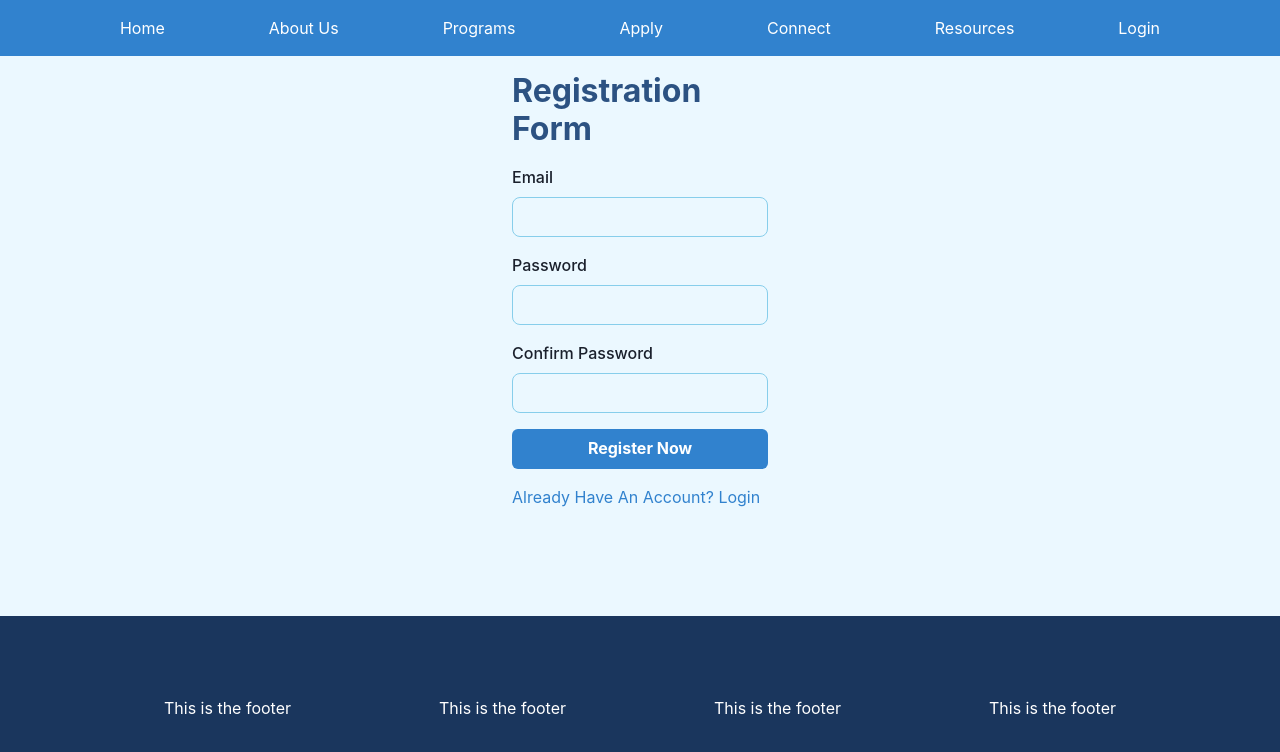
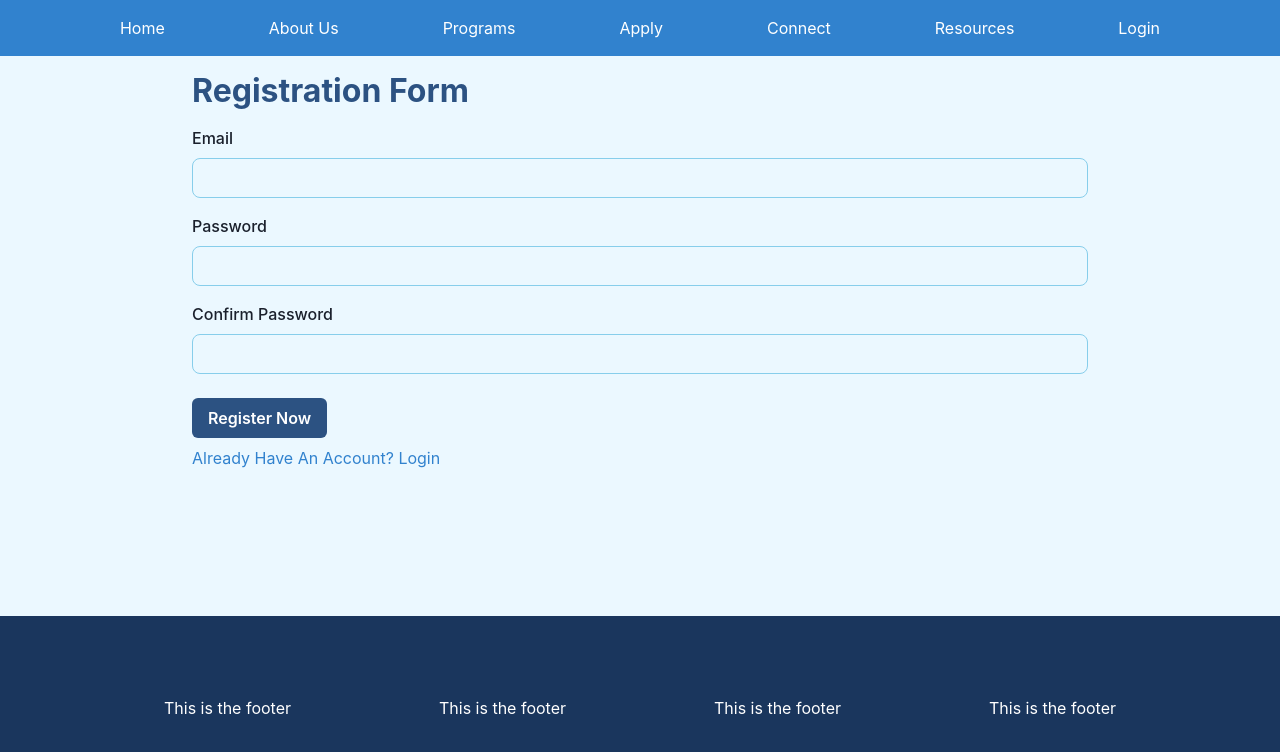
Before and after one commit to dolokelen/recruitment-front, a React (Vite) app: page /register in a window 1280 px wide. Shown: the top 752 px of the page. Built offline with nearby package versions, Linux system fonts and the light colour scheme.

Commit message:
Refactor: move inline styles from registration to styles.ts

```diff
--- a/src/accounts/RegistrationForm.tsx
+++ b/src/accounts/RegistrationForm.tsx
@@ -1,7 +1,6 @@
 import { Text, Box } from "@chakra-ui/react";
-import { blue, blue500, red } from "./../colors";
-// import "./registration.css";
-import { MyButton, MyHeading, MyInput } from "../MyFormComponents";
+import { blue500, red } from "./../colors";
+import { MyBasicButton, MyHeading, MyInput } from "../MyFormComponents";
 import { z } from "zod";
 import { useForm } from "react-hook-form";
 import { zodResolver } from "@hookform/resolvers/zod";
@@ -11,7 +10,7 @@ import { Link } from "react-router-dom";
 import { LOGIN_ROUTE } from "../cacheKeysAndRoutes";
 import autoRouteToHome from "../utilities/getHomeRoute";
 import { http_400_BAD_REQUEST_CUSTOM_MESSAGE } from "../utilities/httpErrorMessages";
-import { styles } from "./styles";
+import styles from "../styles";
 
 const schema = z
   .object({
@@ -55,7 +54,7 @@ const RegistrationForm = () => {
   const errMessage = http_400_BAD_REQUEST_CUSTOM_MESSAGE(registration);
 
   return (
-    <Box mx={styles.formWrapperMX} my={styles.formWrapperMY}>
+    <Box sx={styles.registrationWrapper}>
       <form onSubmit={handleSubmit(onSubmit)}>
         <MyHeading>Registration Form</MyHeading>
 
@@ -84,11 +83,9 @@ const RegistrationForm = () => {
           }
         />
 
-        <MyButton type="submit" colorScheme={blue}>
-          Register Now
-        </MyButton>
+        <MyBasicButton label="Register Now" />
 
-        <Text color={blue500} fontSize={styles.resetPwdLinkFontSize}>
+        <Text color={blue500} sx={styles.resetPwdLinkFontSize}>
           Already Have An Account?{" "}
           <Link to={autoRouteToHome() + LOGIN_ROUTE}>Login</Link>
         </Text>
--- a/src/styles.ts
+++ b/src/styles.ts
@@ -34,8 +34,9 @@ const commonIconSize = {
   size1rem: "1rem",
 };
 
-const commonResponsiveMarginY = {
+const commonResponsiveMargin = {
   my: { base: 4, md: 4 },
+  mx: { base: 4, sm: 20, md: 48 },
 };
 
 export default {
@@ -167,7 +168,7 @@ export default {
 
   groupCreateInnerWrapper: {
     mx: 4,
-    my: commonResponsiveMarginY.my,
+    my: commonResponsiveMargin.my,
   },
 
   //Input field wrapper
@@ -221,7 +222,7 @@ export default {
   // Form wrapper
   groupEditWrapper: {
     mx: 4,
-    my: commonResponsiveMarginY.my,
+    my: commonResponsiveMargin.my,
   },
 
   // Heading
@@ -233,12 +234,18 @@ export default {
 
   // ****************** Login Form ******************* //
   loginWrapper: {
-    mx: { base: 4, sm: 20, md: 48 },
-    my: commonResponsiveMarginY.my,
+    mx: commonResponsiveMargin.mx,
+    my: commonResponsiveMargin.my,
   },
 
   resetPwdLinkFontSize: {
     fontSize: { base: ".7rem", md: "1rem" },
     mt: 2,
   },
+
+  // ****************** Registration From ****************** //
+  registrationWrapper: {
+    mx: commonResponsiveMargin.mx,
+    my: commonResponsiveMargin.my,
+  },
 };
```
